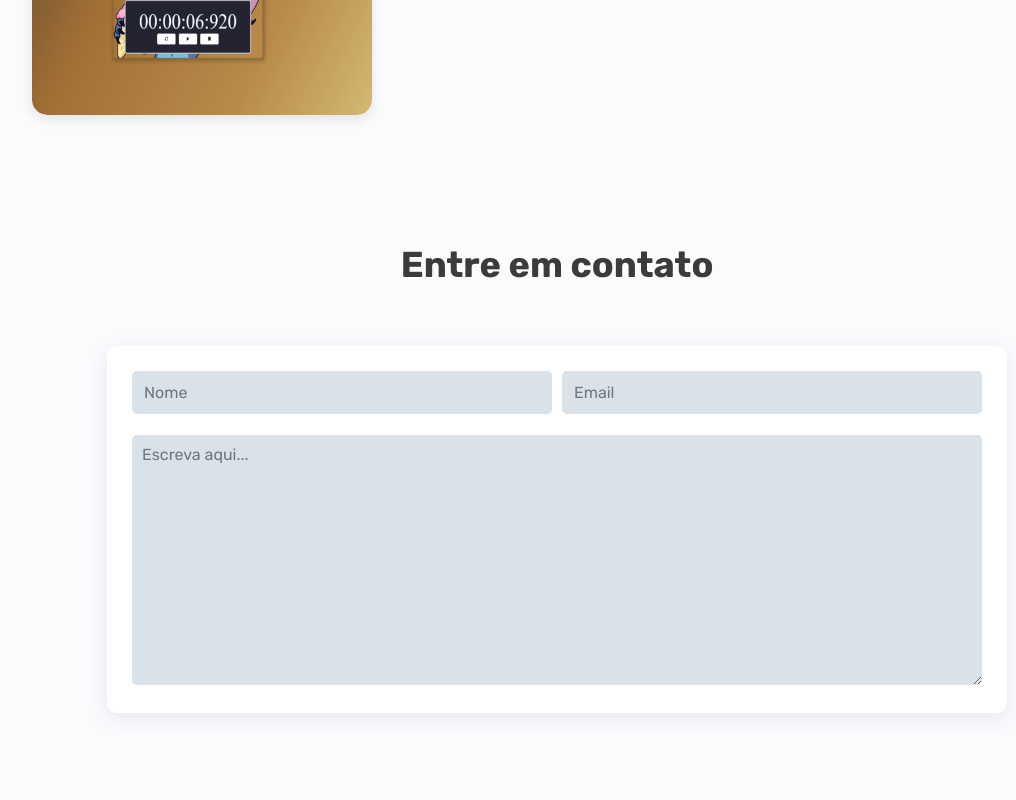
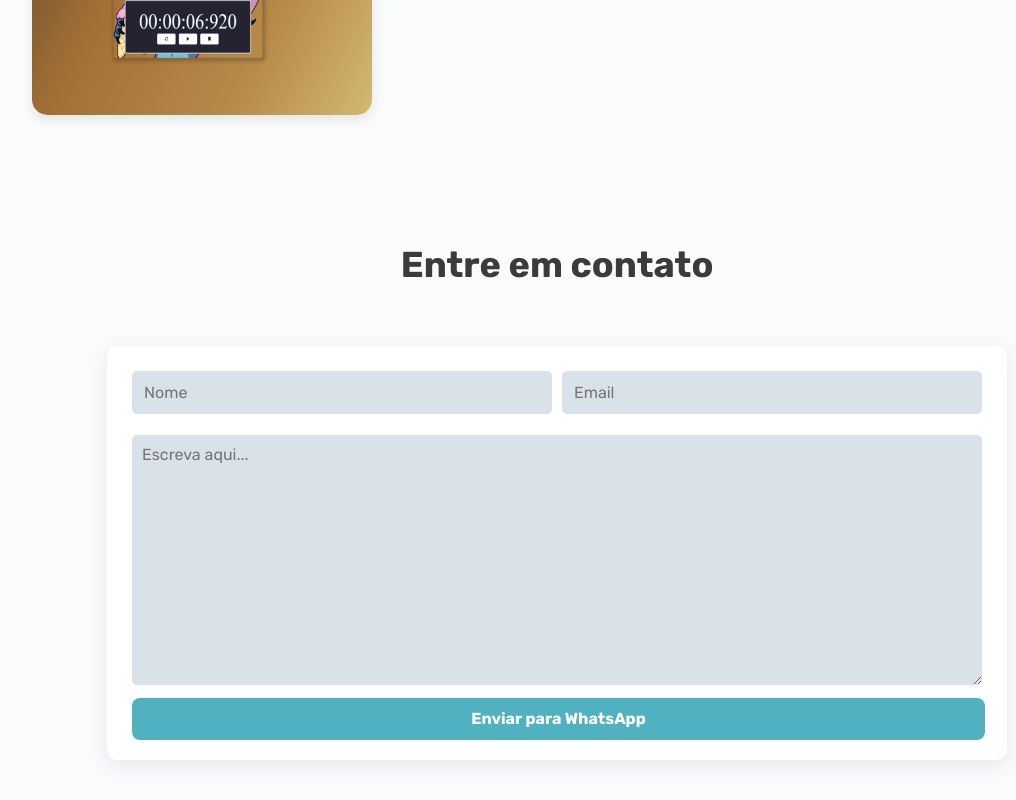
Before and after one commit to ismaelvieira12/Portifolio, a React (Vite) app: page / in a window 1280 px wide. Shown: the part 3396-4196 px from the top of the page, without its empty margins (143-1159 px from the left). Built offline with nearby package versions, Linux system fonts and the light colour scheme; a web font is replaced by a local one.

Commit message:
finalizado o layout do formulario

```diff
--- a/src/components/contact/Contact.jsx
+++ b/src/components/contact/Contact.jsx
@@ -14,8 +14,8 @@ const Contact = () => {
         <div className='form_group_textarea'>
           <textarea placeholder='Escreva aqui...' name="Texto" id="textArea" className='textArea'></textarea>
         </div>
+        <button type='submit' className='btn btn-primary'>Enviar para WhatsApp</button>
       </form>
-
     </section>
 
   );
--- a/src/components/contact/contact.css
+++ b/src/components/contact/contact.css
@@ -61,3 +61,9 @@
         outline: none;
     }
 }
+
+.btn-primary{
+    border-radius: 8px;
+    margin: 5px 10px 0px 5px ;
+    width: 99.2%;
+}
```
